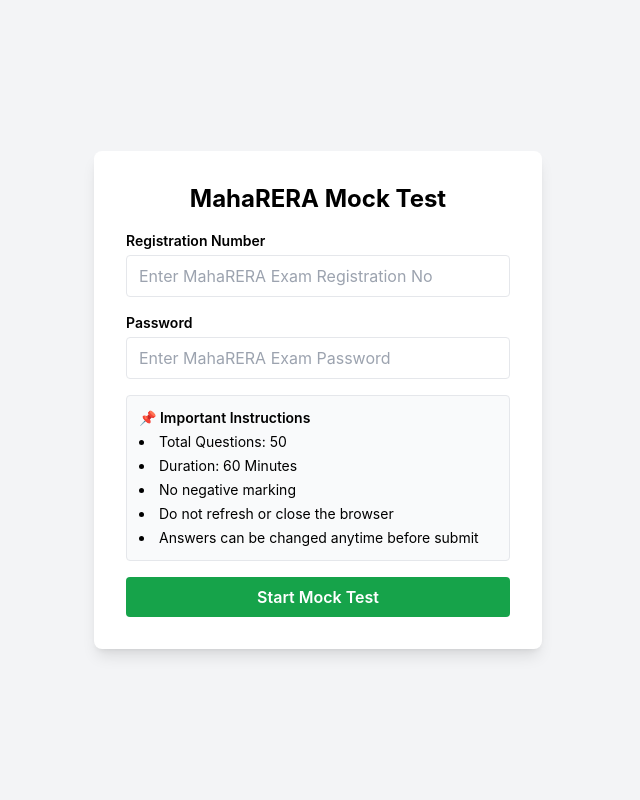
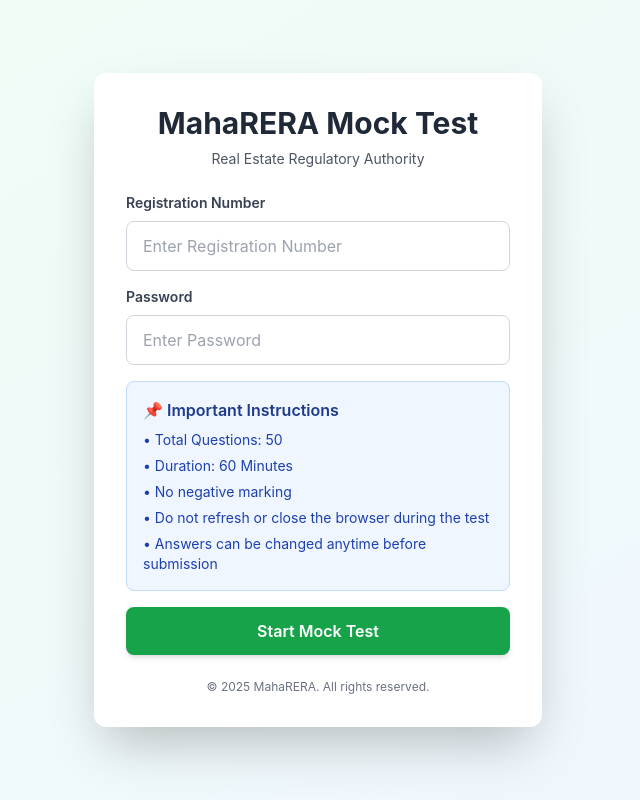
Before and after one commit to estatemakersin-cryoto/rera-exam, a Next.js app: page /mock-test in a window 1280 px wide. Shown: the whole page, without its empty margins (322-962 px from the left). Built offline with nearby package versions, Linux system fonts and the light colour scheme.

Commit message:
Fix: Resolved React minified error #438 in mock test pages

```diff
--- a/app/mock-test/page.tsx
+++ b/app/mock-test/page.tsx
@@ -5,93 +5,75 @@
 
 export default function MockTestEntryPage() {
   const router = useRouter();
-  const [rollNo, setRollNo] = useState("");
-  const [password, setPassword] = useState("");
   const [loading, setLoading] = useState(false);
 
   const handleStart = async () => {
-    if (!rollNo) {
-      alert("Please enter registration number to continue");
-      return;
-    }
-
     try {
       setLoading(true);
       const res = await fetch("/api/mock-test/start", {
         method: "POST",
         headers: { "Content-Type": "application/json" },
-        body: JSON.stringify({ rollNo }),
       });
-
-      if (!res.ok) {
-        const data = await res.json();
-        throw new Error(data.error || "Failed to start mock test");
-      }
-
       const data = await res.json();
+      if (!res.ok) throw new Error(data.error || "Failed to start mock test");
       router.push(`/mock-test/attempt/${data.attemptId}`);
-
-    } catch (err: unknown) {
-      console.error(err);
-      const message = err instanceof Error ? err.message : "Failed to start test";
-      alert(message);
+    } catch (err) {
+      console.error("Mock test start error:", err);
+      alert("Failed to start test. Please try again.");
     } finally {
       setLoading(false);
     }
   };
 
   return (
-    <div className="min-h-screen flex items-center justify-center bg-gray-100">
-      <div className="bg-white shadow-lg rounded-lg p-8 max-w-md w-full">
-        <h1 className="text-2xl font-bold mb-4 text-center">
-          MahaRERA Mock Test
-        </h1>
+    <div className="min-h-screen flex items-center justify-center bg-gradient-to-br from-green-50 to-blue-50 p-4">
+      <div className="bg-white shadow-2xl rounded-xl p-8 max-w-md w-full">
+        <div className="text-center mb-6">
+          <h1 className="text-3xl font-bold text-gray-800 mb-2">MahaRERA Mock Test</h1>
+          <p className="text-sm text-gray-600">Real Estate Regulatory Authority</p>
+        </div>
 
         <div className="space-y-4">
           <div>
-            <label className="block text-sm font-semibold mb-1">
-              Registration Number
-            </label>
+            <label className="block text-sm font-semibold mb-2 text-gray-700">Registration Number</label>
             <input
               type="text"
-              value={rollNo}
-              onChange={(e) => setRollNo(e.target.value)}
-              className="w-full border rounded px-3 py-2"
-              placeholder="Enter MahaRERA Exam Registration No"
+              className="w-full border border-gray-300 rounded-lg px-4 py-3 focus:outline-none focus:ring-2 focus:ring-green-500 focus:border-transparent"
+              placeholder="Enter Registration Number"
             />
           </div>
 
           <div>
-            <label className="block text-sm font-semibold mb-1">
-              Password
-            </label>
+            <label className="block text-sm font-semibold mb-2 text-gray-700">Password</label>
             <input
               type="password"
-              value={password}
-              onChange={(e) => setPassword(e.target.value)}
-              className="w-full border rounded px-3 py-2"
-              placeholder="Enter MahaRERA Exam Password"
+              className="w-full border border-gray-300 rounded-lg px-4 py-3 focus:outline-none focus:ring-2 focus:ring-green-500 focus:border-transparent"
+              placeholder="Enter Password"
             />
           </div>
 
-          <div className="mt-4 p-3 border rounded bg-gray-50 text-sm">
-            <p className="font-semibold mb-1">📌 Important Instructions</p>
-            <ul className="list-disc list-inside space-y-1">
-              <li>Total Questions: 50</li>
-              <li>Duration: 60 Minutes</li>
-              <li>No negative marking</li>
-              <li>Do not refresh or close the browser</li>
-              <li>Answers can be changed anytime before submit</li>
+          <div className="mt-4 p-4 border border-blue-200 rounded-lg bg-blue-50">
+            <p className="font-semibold mb-2 text-blue-900">📌 Important Instructions</p>
+            <ul className="space-y-1.5 text-sm text-blue-800">
+              <li>• Total Questions: 50</li>
+              <li>• Duration: 60 Minutes</li>
+              <li>• No negative marking</li>
+              <li>• Do not refresh or close the browser during the test</li>
+              <li>• Answers can be changed anytime before submission</li>
             </ul>
           </div>
 
           <button
             onClick={handleStart}
             disabled={loading}
-            className="w-full mt-4 py-2 bg-green-600 text-white rounded font-semibold hover:bg-green-700 disabled:bg-gray-400"
+            className="w-full mt-6 py-3 bg-green-600 text-white rounded-lg font-semibold hover:bg-green-700 disabled:bg-gray-400 disabled:cursor-not-allowed transition-all shadow-md"
           >
-            {loading ? "Starting..." : "Start Mock Test"}
+            {loading ? "Starting Test..." : "Start Mock Test"}
           </button>
+        </div>
+
+        <div className="mt-6 text-center">
+          <p className="text-xs text-gray-500">© 2025 MahaRERA. All rights reserved.</p>
         </div>
       </div>
     </div>
```
